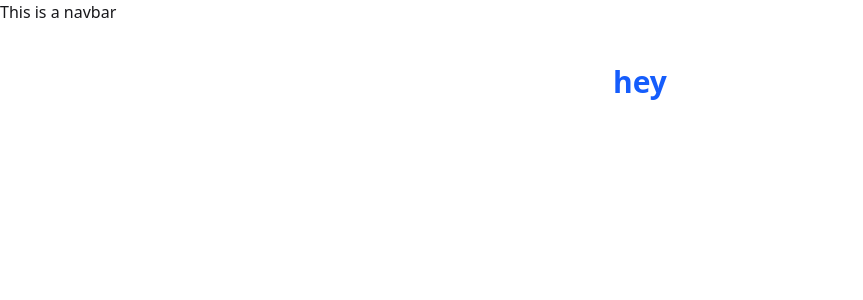
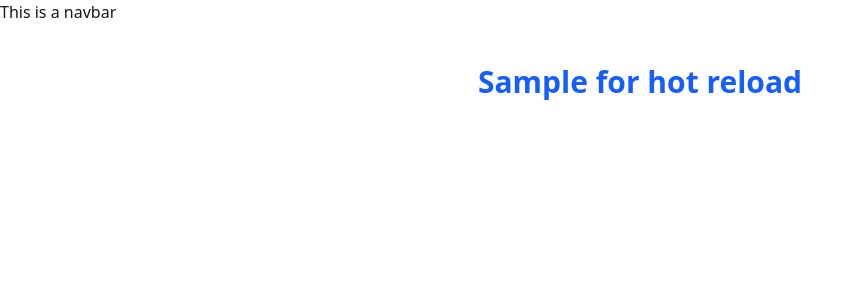
Before and after one commit to geekyanimesh/django, a Django app: template chai-django/chaiAurDjango/templates/website/index.html in a window 1280 px wide. Shown: the top 300 px of the page, without its empty margins (0-863 px from the left). Run offline with Django 3.2, Linux system fonts and the light colour scheme; the template is opened without the code that fills it, so the values that code supplies are empty; style sheets or scripts are compiled from the project's sources; some libraries are stand-ins or nearby versions.

```diff
--- a/chai-django/chaiAurDjango/chaiAurDjango/urls.py
+++ b/chai-django/chaiAurDjango/chaiAurDjango/urls.py
@@ -24,4 +24,6 @@ urlpatterns = [
     path('about/',views.about, name='about'),
     path('contact/', views.contact, name='contact'),
     path('chai/', include('chai.urls')),
+
+    path("__reload__/", include("django_browser_reload.urls")),
 ]
--- a/chai-django/chaiAurDjango/templates/website/index.html
+++ b/chai-django/chaiAurDjango/templates/website/index.html
@@ -7,7 +7,7 @@ HomePage
 {% block content %}
 
 <h1 class="text-3xl font-bold text-blue-600 text-center mt-10">
-    hey
+    Sample for hot reload
 </h1>
 
 {% endblock %}
```
Also changed, not shown: chai-django/chaiAurDjango/db.sqlite3.
